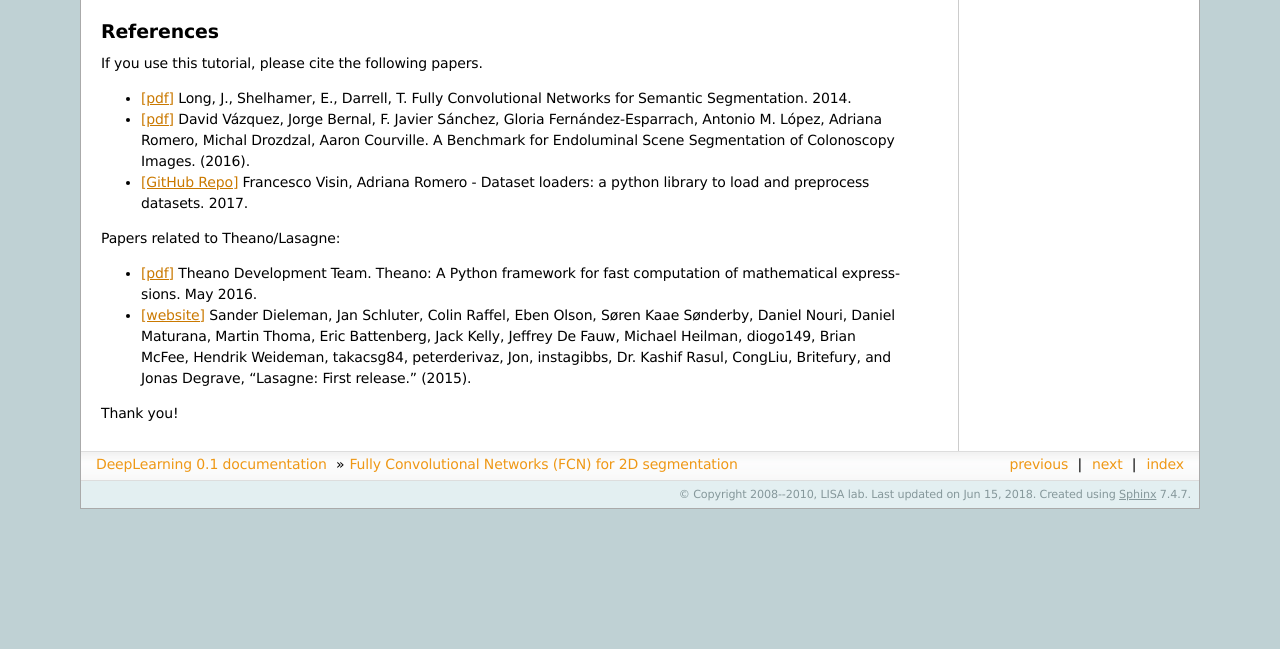
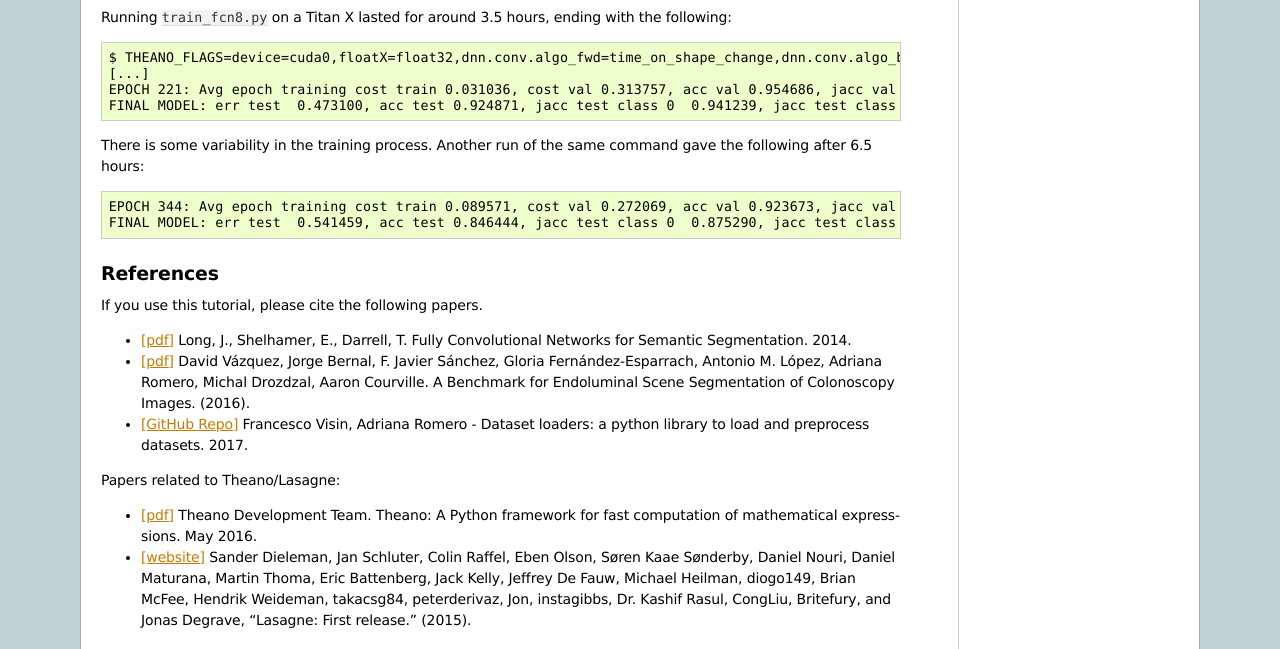
Before and after one commit to lisa-lab/DeepLearningTutorials, a Sphinx documentation site: the page built from doc/fcn_2D_segm.txt, in a window 1280 px wide and 900 px high, scrolled down 4327 px, cut to the strip 251-900 px from the top of the window. Built offline with Sphinx 7.4.7, drawn with Linux system fonts in a browser that asks for light colours; formulas are drawn with MathJax 3; before the commit the page ends 5087 px from its top, so only the background shows below that.

Commit message:
Add final scores and training times for FCN 2D segmentation

```diff
--- a/doc/fcn_2D_segm.txt
+++ b/doc/fcn_2D_segm.txt
@@ -234,6 +234,23 @@ We used Lasagne layers, as you can see in the code below.
   :start-after: start-snippet-1
   :end-before: end-snippet-1
 
+Running ``train_fcn8.py`` on a Titan X lasted for around 3.5 hours, ending with the following:
+
+.. code-block:: text
+
+    $ THEANO_FLAGS=device=cuda0,floatX=float32,dnn.conv.algo_fwd=time_on_shape_change,dnn.conv.algo_bwd_filter=time_on_shape_change,dnn.conv.algo_bwd_data=time_on_shape_change python train_fcn8.py
+    [...]
+    EPOCH 221: Avg epoch training cost train 0.031036, cost val 0.313757, acc val 0.954686, jacc val class 0 0.952469, jacc val class 1 0.335233, jacc val 0.643851 took 56.401966 s
+    FINAL MODEL: err test  0.473100, acc test 0.924871, jacc test class 0  0.941239, jacc test class 1 0.426777, jacc test 0.684008
+
+There is some variability in the training process. Another run of the same command gave the following after 6.5 hours:
+
+.. code-block:: text
+
+    EPOCH 344: Avg epoch training cost train 0.089571, cost val 0.272069, acc val 0.923673, jacc val class 0 0.926739, jacc val class 1 0.204083, jacc val 0.565411 took 56.540339 s
+    FINAL MODEL: err test  0.541459, acc test 0.846444, jacc test class 0  0.875290, jacc test class 1 0.186454, jacc test 0.530872
+
+
 References
 ++++++++++
 
```
